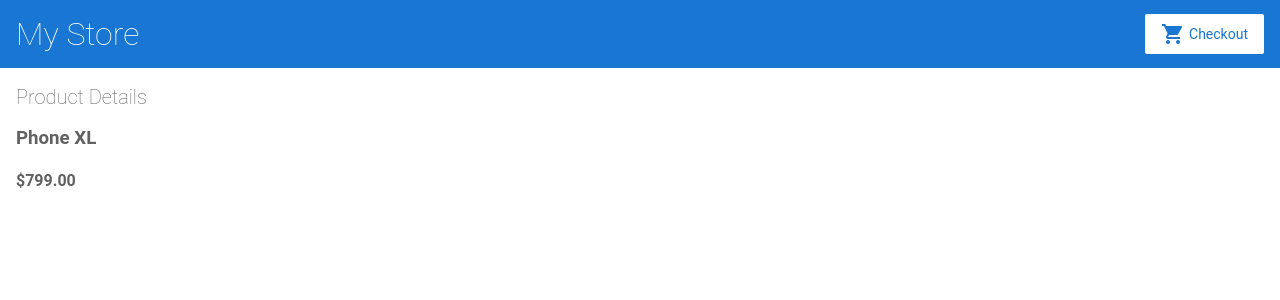
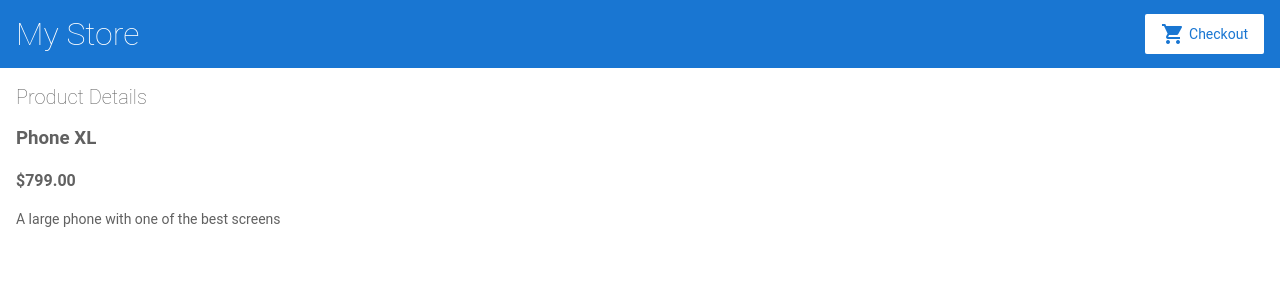
Before and after one commit to iwata008/angular-ga1r6h, an Angular app: page /products/0 in a window 1280 px wide. Shown: the top 300 px of the page. Built offline with nearby package versions, Linux system fonts and the light colour scheme.

Commit message:
Fix product detail display

```diff
--- a/src/app/product-details/product-details.component.html
+++ b/src/app/product-details/product-details.component.html
@@ -1,8 +1,8 @@
 <h2>Product Details</h2>
 
 <div *ngIf="product">
-  <h3> {{ product.name}}</h3>
+  <h3>{{ product.name }}</h3>
   <h4>{{ product.price | currency }}</h4>
-  <p>{{ product.desciption}} </p>
+  <p>{{ product.description }}</p>
 
 </div>
--- a/src/app/product-list/product-list.component.html
+++ b/src/app/product-list/product-list.component.html
@@ -1,6 +1,6 @@
 <h2>Products</h2>
 
-<div *ngFor="let product of products; index as prductId">
+<div *ngFor="let product of products; index as productId">
 
   <h3>
     <a [title]="product.name + ' details'" [routerLink]="['/products', productId]">
```
Also changed, not shown: src/app/product-details/product-details.component.ts (+6 -7 lines).
